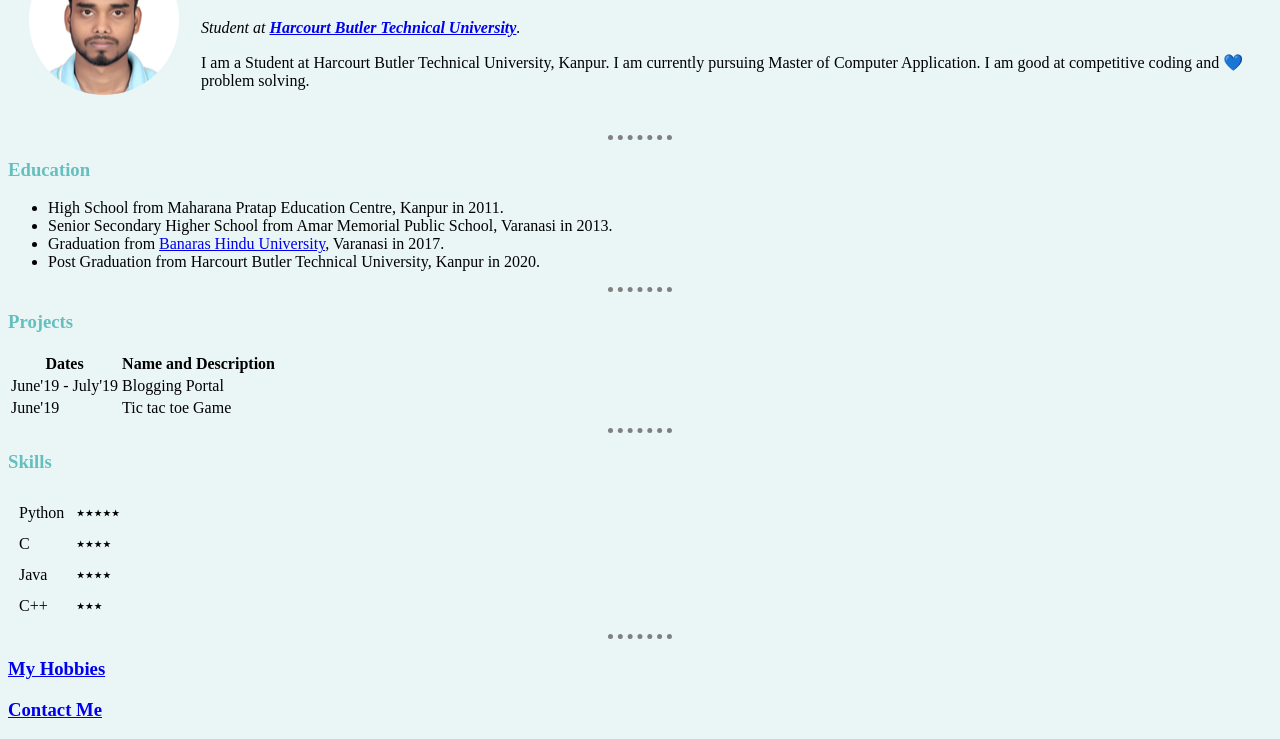
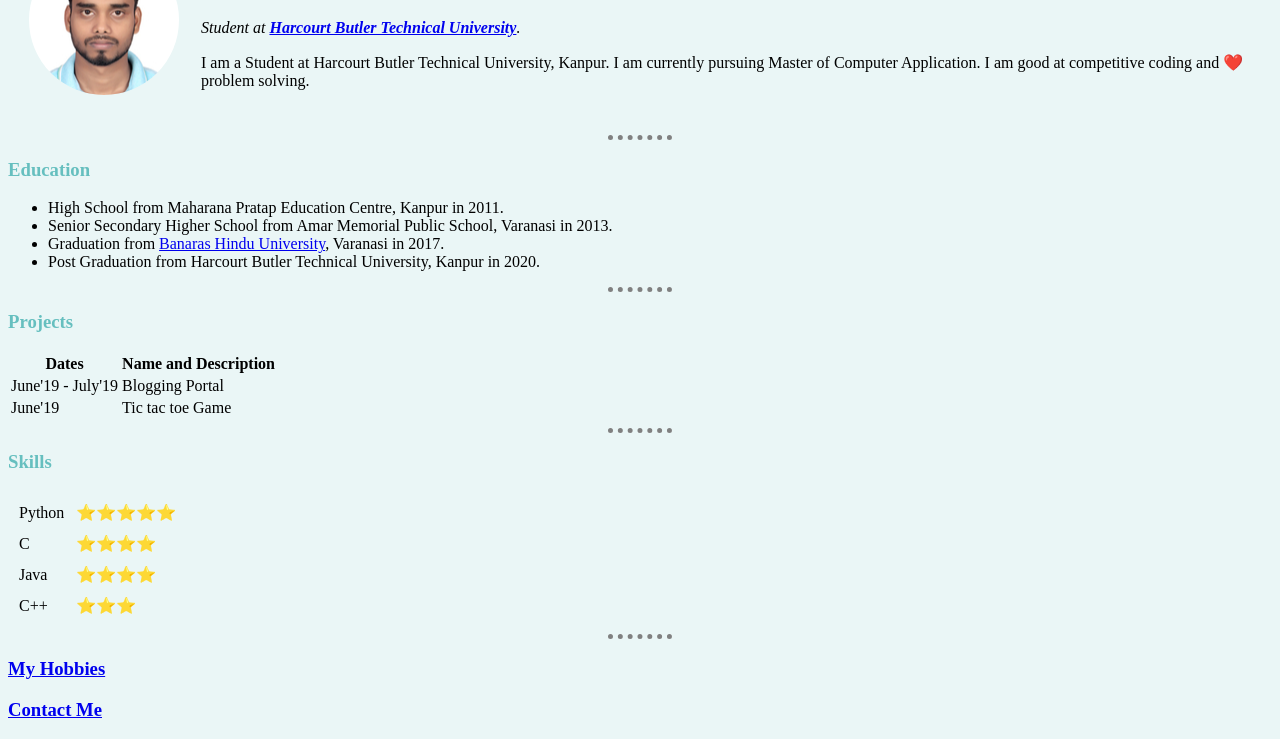
Before and after one commit to ajayhbtu/Personal-Site, a plain HTML site: page index.html in a window 1280 px wide. Shown: the part 90-829 px from the top of the page. Drawn offline with Linux system fonts and the light colour scheme.

Commit message:
modify emoji

```diff
--- a/index.html
+++ b/index.html
@@ -15,7 +15,7 @@
       <td>
         <h1>Ajay Gupta</h1>
         <p><em>Student at <strong><a href="http://hbtu.ac.in/">Harcourt Butler Technical University</a></strong>.</em></p>
-        <p>I am a Student at Harcourt Butler Technical University, Kanpur. I am currently pursuing Master of Computer Application. I am good at competitive coding and 💙 problem solving.</p>
+        <p>I am a Student at Harcourt Butler Technical University, Kanpur. I am currently pursuing Master of Computer Application. I am good at competitive coding and ❤️ problem solving.</p>
       </td>
     </tr>
   </table>
@@ -52,19 +52,19 @@
   <table cellspacing="10">
     <tr>
       <td>Python</td>
-      <td>٭٭٭٭٭</td>
+      <td>⭐️⭐️⭐️⭐️⭐️</td>
     </tr>
     <tr>
       <td>C</td>
-      <td>٭٭٭٭</td>
+      <td>⭐️⭐️⭐️⭐️</td>
     </tr>
     <tr>
       <td>Java</td>
-      <td>٭٭٭٭</td>
+      <td>⭐️⭐️⭐️⭐️</td>
     </tr>
     <tr>
       <td>C++</td>
-      <td>٭٭٭</td>
+      <td>⭐️⭐️⭐️</td>
     </tr>
   </table>
   <hr>
```
